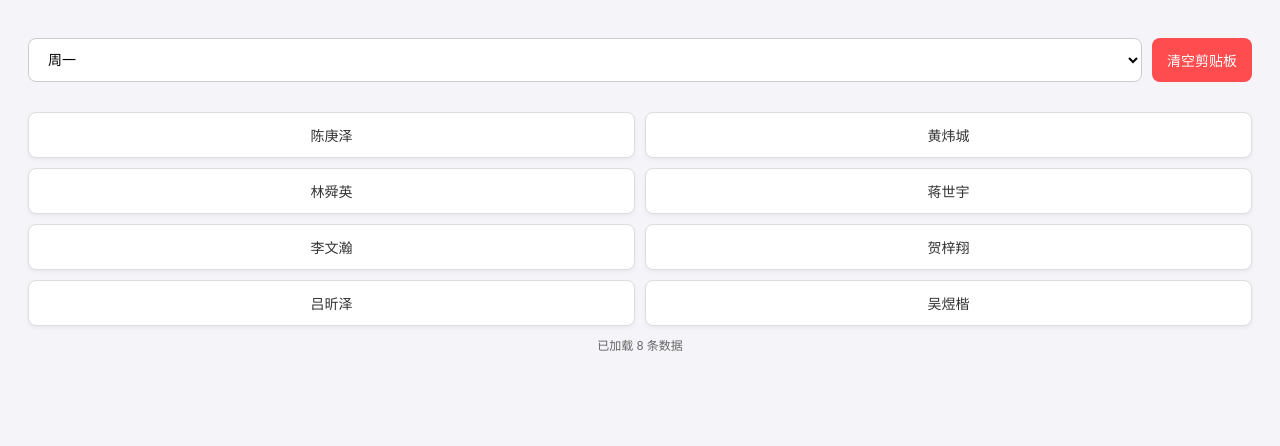
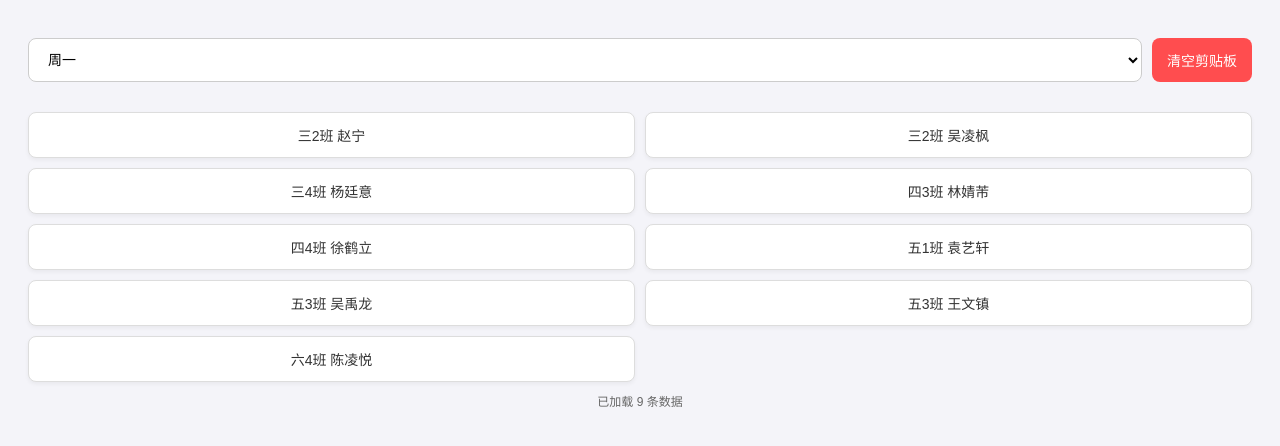
Before and after one commit to l8319252/mycliptool, a plain HTML site: page index.html in a window 1280 px wide. Drawn offline with Linux system fonts and the light colour scheme.

Commit message:
index.html

```diff
--- a/index.html
+++ b/index.html
@@ -39,14 +39,15 @@
         // 你的数据库配置：直接在对应数组中添加/修改字符串即可
         const db = {
             mon: [
-                "陈庚泽",
-                "黄炜城",
-                "林舜英",
-                "蒋世宇",
-                "李文瀚",
-                "贺梓翔",
-                "吕昕泽",
-                "吴煜楷"
+                    "三2班 赵宁",
+                    "三2班 吴凌枫",
+                    "三4班 杨廷意",
+                    "四3班 林婧芾",
+                    "四4班 徐鹤立",
+                    "五1班 袁艺轩",
+                    "五3班 吴禹龙",
+                    "五3班 王文镇",
+                    "六4班 陈凌悦"
             ],
             tue: ["周二任务1", "周二任务2"],
             wed: ["周三任务1", "周三任务2"],
```
